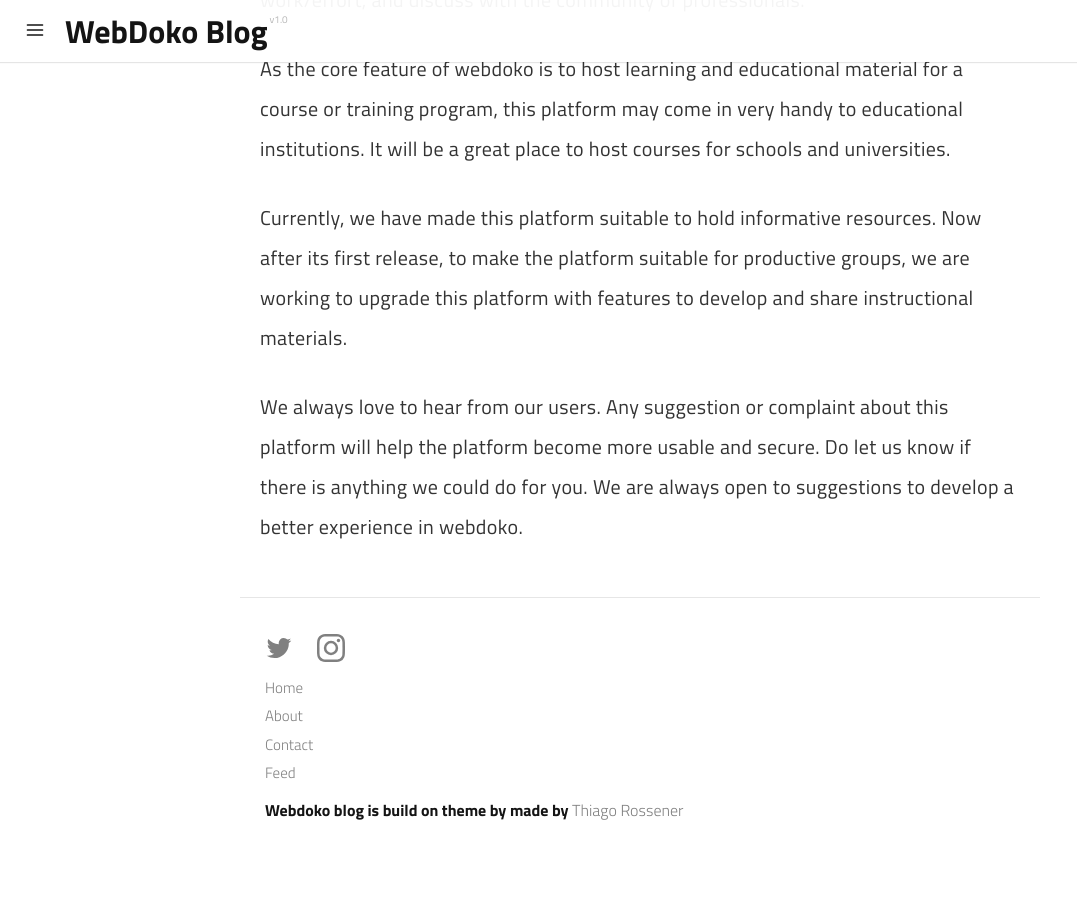
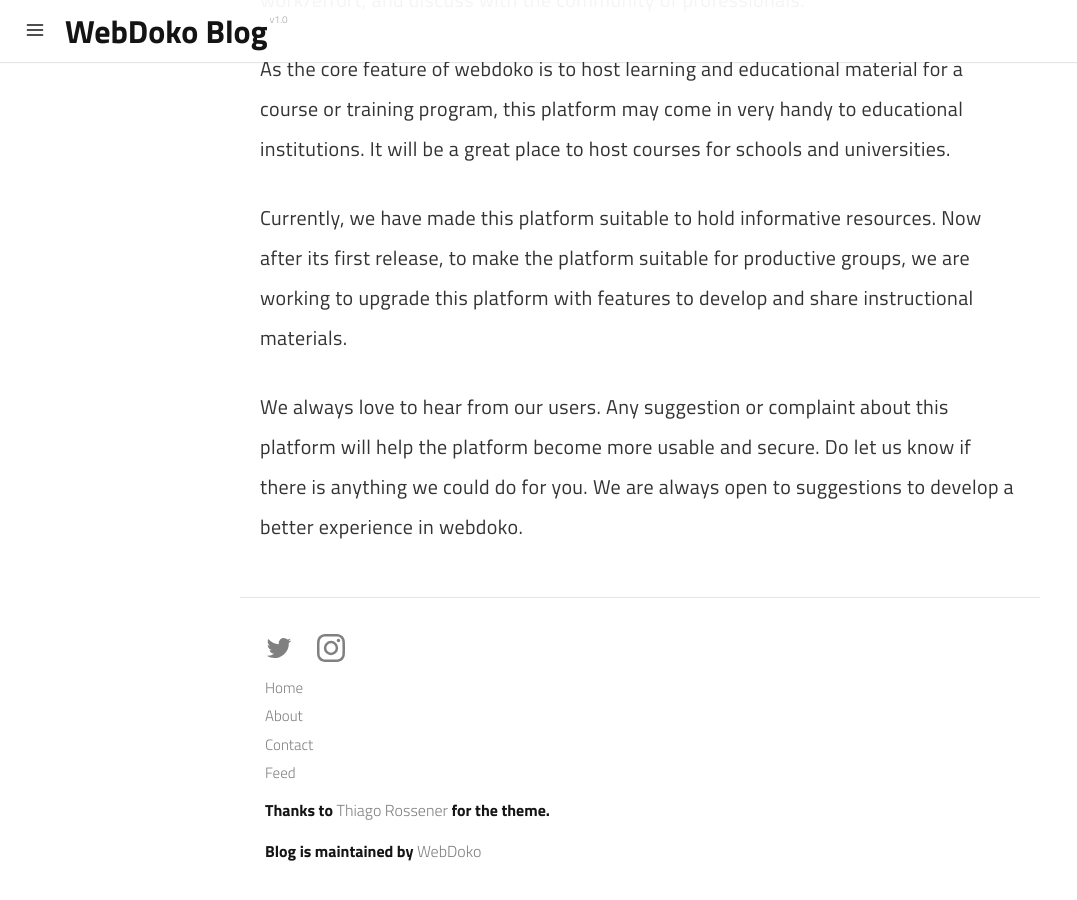
Before and after one commit to webdoko/webdoko, a Jekyll site: the page built from pages/about.md, in a window 1280 px wide and 900 px high, scrolled down 967 px. Shown: the whole window, without its empty margins (0-1077 px from the left). Built offline with Jekyll 4.4.1, drawn with Linux system fonts in a browser that asks for light colours; a script that is not in the unit is left out; before the commit the page ends 1826 px from its top, so only the background shows below that.

Commit message:
changed footer

```diff
--- a/_includes/footer.html
+++ b/_includes/footer.html
@@ -35,7 +35,10 @@
     {% include links.html %}
 
     <p>
-      <span>Webdoko blog is build on theme by made by </span><a href="https://rossener.com" target="_blank" class="creator">Thiago Rossener</a>
+      <span>Thanks to </span><a href="https://rossener.com" target="_blank" class="creator">Thiago Rossener</a><span> for the theme.</span>
+    </p>
+    <p>
+      <span>Blog is maintained by </span><a href="https://webdoko.com" target="_blank" class="creator">WebDoko</a>
     </p>
 </footer>
 
```
